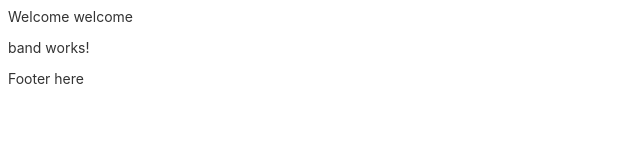
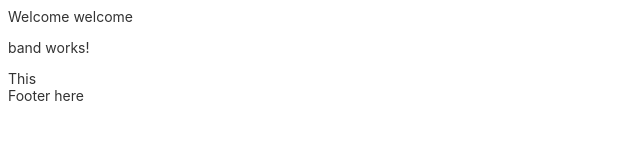
Before and after one commit to Peteropon/ng-video-archive, an Angular app: page /905apth in a window 1280 px wide. Shown: the top 160 px of the page, without its empty margins (0-640 px from the left). Built offline with nearby package versions, Linux system fonts and the light colour scheme.

Commit message:
Populated band component.

```diff
--- a/src/app/band/band.component.html
+++ b/src/app/band/band.component.html
@@ -1 +1,8 @@
 <p>band works!</p>
+<div class="band-container">
+  <div class="band-name">This {{ band.bandName }}</div>
+  <div class="video-list-container" *ngFor="let video of band.videos">
+    <h3 class="video-title">{{ video.title }}</h3>
+    <h5 class="video-url">{{ video.url }}</h5>
+  </div>
+</div>
```
